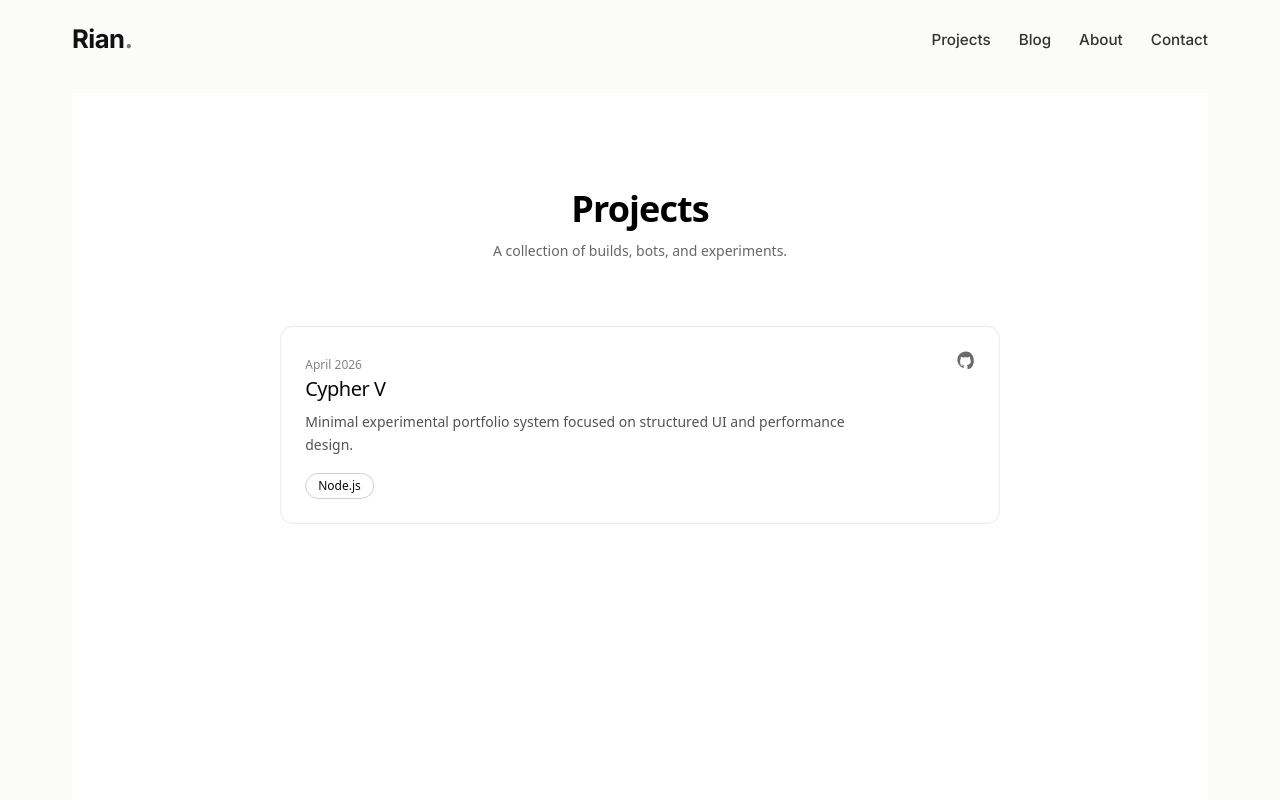
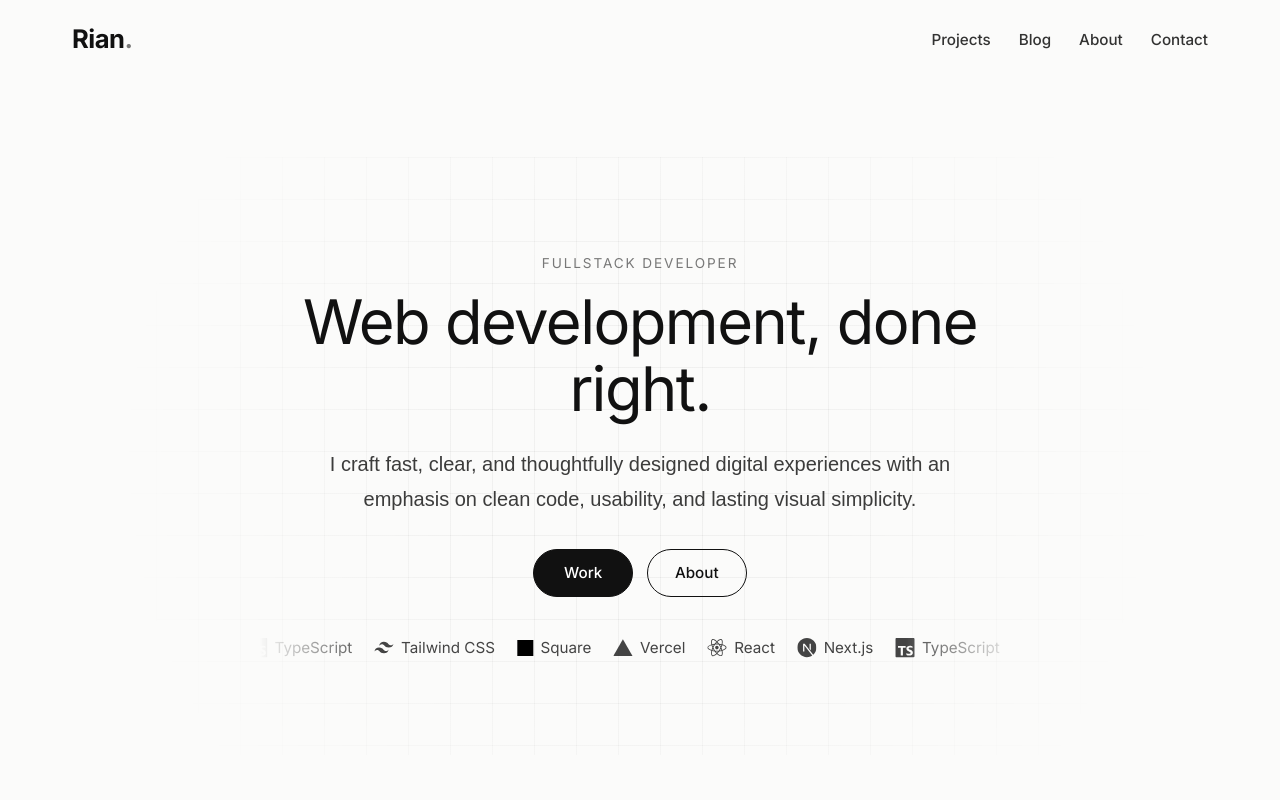
Before and after one commit to anvikaraina/Minimalist-Portfolio, a Next.js app: page / in a window 1280 px wide. Shown: the top 800 px of the page. Built offline with nearby package versions, Linux system fonts and the light colour scheme; a web font is replaced by a local one.

Commit message:
Set home page to Hero instead of ProjectsArchive

```diff
--- a/app/page.tsx
+++ b/app/page.tsx
@@ -1,12 +1,12 @@
 import Navbar from '@/components/Navbar';
-import ProjectsArchive from '@/components/ProjectsArchive';
+import Hero from '@/components/Hero';
 
 export default function HomePage() {
   return (
     <div className="page-shell">
       <Navbar />
       <main>
-        <ProjectsArchive />
+        <Hero />
       </main>
     </div>
   );
```
